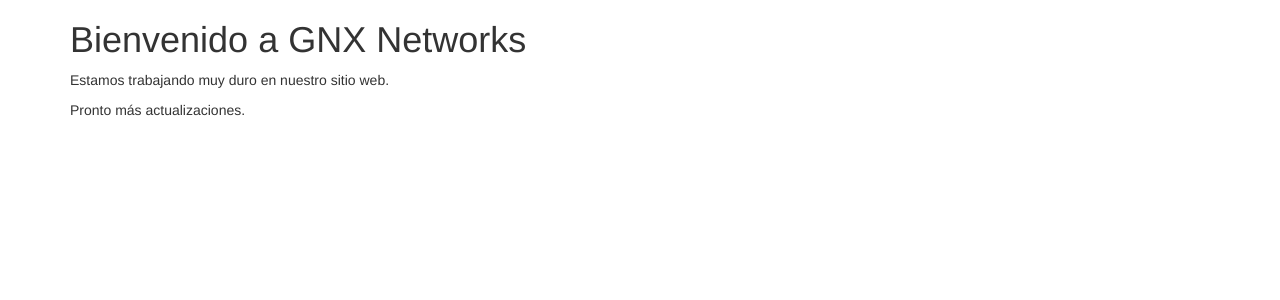
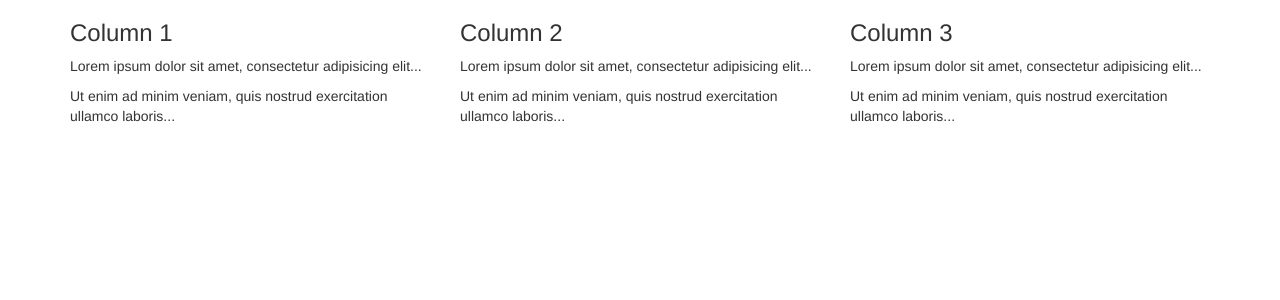
Before and after one commit to GNXNetworks/gnxnetworks.github.io, a Jekyll site: the page built from index.html, in a window 1280 px wide. Shown: the top 300 px of the page. Built offline with Jekyll 4.4.1, drawn with Linux system fonts in a browser that asks for light colours; nearby versions of some CDN libraries.

Commit message:
Update index.html

```diff
--- a/index.html
+++ b/index.html
@@ -1,6 +1,20 @@
 ---
 layout: default
 ---
-  <h1>Bienvenido a GNX Networks</h1>
-  <p>Estamos trabajando muy duro en nuestro sitio web.</p>
-  <p>Pronto más actualizaciones.</p>
+  <div class="row">
+    <div class="col-sm-4">
+      <h3>Column 1</h3>
+      <p>Lorem ipsum dolor sit amet, consectetur adipisicing elit...</p>
+      <p>Ut enim ad minim veniam, quis nostrud exercitation ullamco laboris...</p>
+    </div>
+    <div class="col-sm-4">
+      <h3>Column 2</h3>
+      <p>Lorem ipsum dolor sit amet, consectetur adipisicing elit...</p>
+      <p>Ut enim ad minim veniam, quis nostrud exercitation ullamco laboris...</p>
+    </div>
+    <div class="col-sm-4">
+      <h3>Column 3</h3>
+      <p>Lorem ipsum dolor sit amet, consectetur adipisicing elit...</p>
+      <p>Ut enim ad minim veniam, quis nostrud exercitation ullamco laboris...</p>
+    </div>
+  </div>
```
